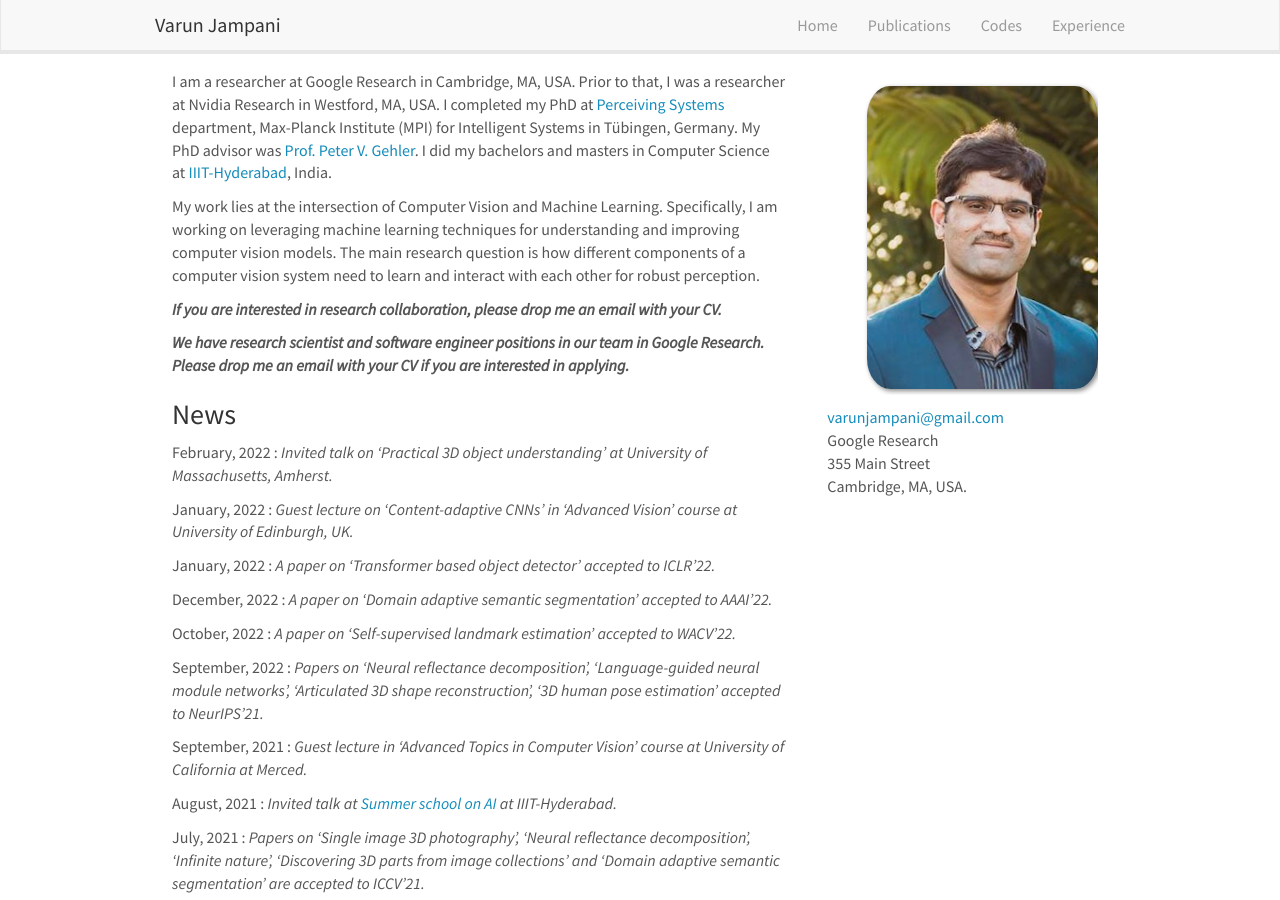
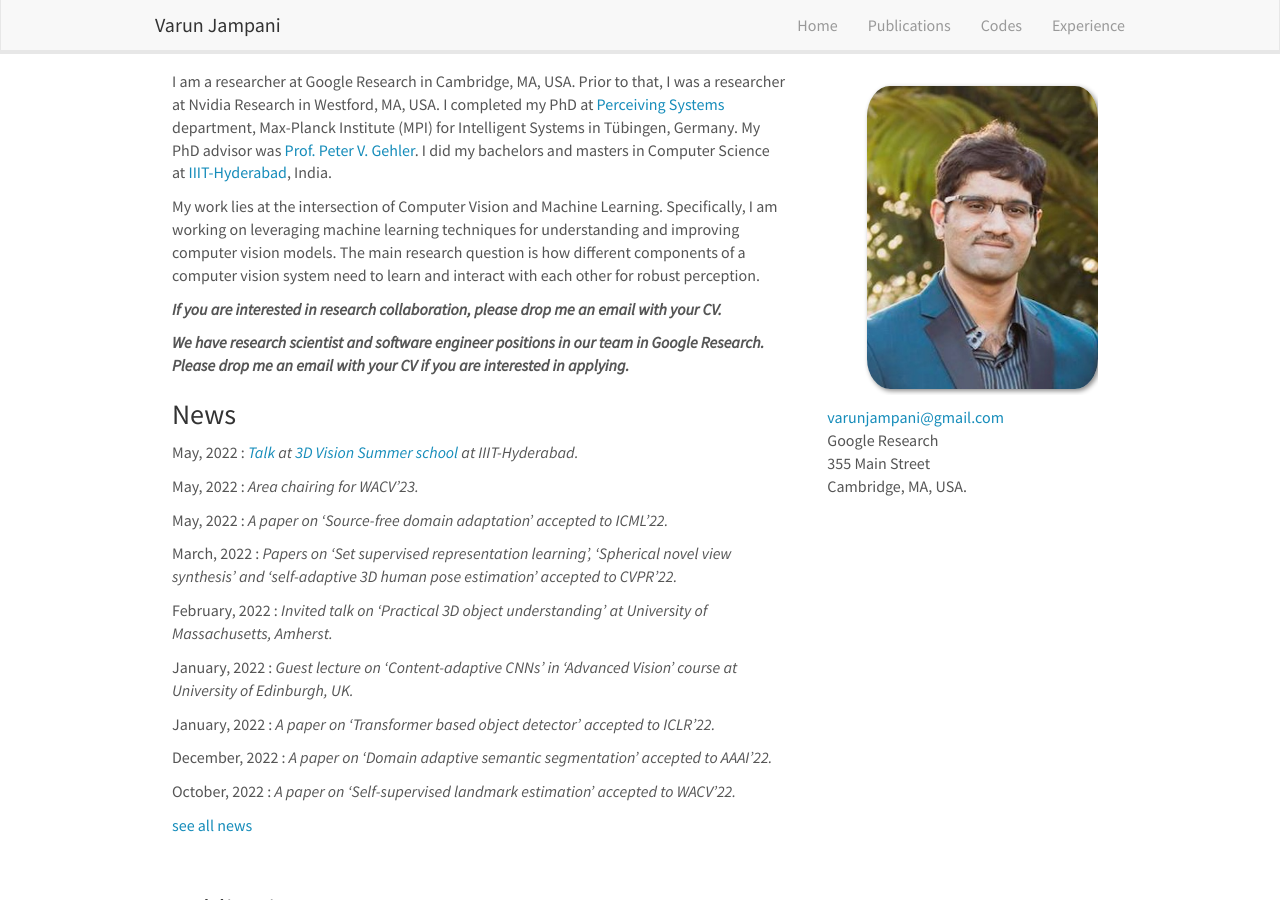
Before and after one commit to varunjampani/varunjampani.github.io, a Jekyll site: the page built from _pages/home.md, in a window 1280 px wide and 900 px high. Built offline with Jekyll 4.4.1, drawn with Linux system fonts in a browser that asks for light colours; nearby versions of some CDN libraries.

Commit message:
Update news.yml

```diff
--- a/_data/news.yml
+++ b/_data/news.yml
@@ -1,3 +1,15 @@
+- date: May, 2022
+  headline: <a href="https://www.youtube.com/watch?v=aIgC5izulkk">Talk</a> at <a href="https://cvit.iiit.ac.in/workshops/3dvision/">3D Vision Summer school</a> at IIIT-Hyderabad.
+
+- date: May, 2022
+  headline: Area chairing for WACV'23.
+
+- date: May, 2022
+  headline: A paper on 'Source-free domain adaptation' accepted to ICML'22.
+
+- date: March, 2022
+  headline: Papers on 'Set supervised representation learning', 'Spherical novel view synthesis' and 'self-adaptive 3D human pose estimation' accepted to CVPR'22.
+
 - date: February, 2022
   headline: Invited talk on 'Practical 3D object understanding' at University of Massachusetts, Amherst.
 
```
